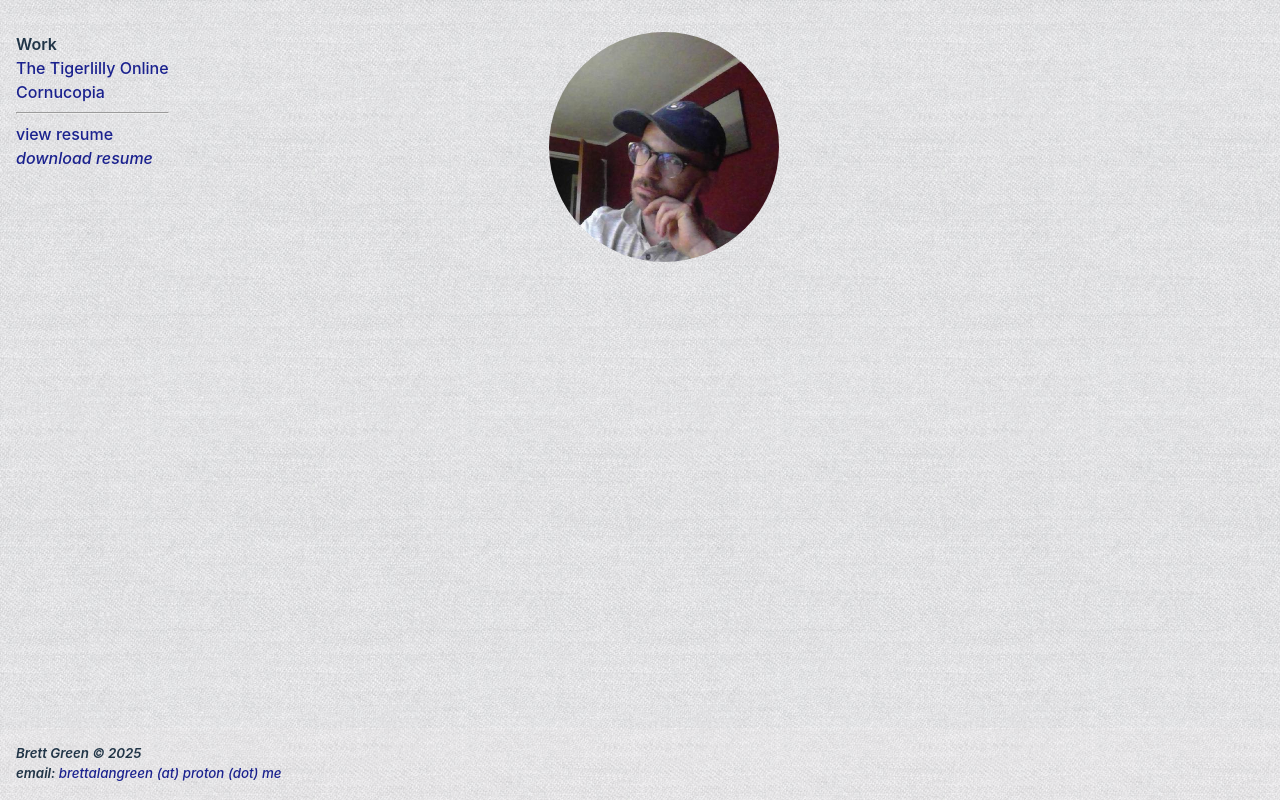
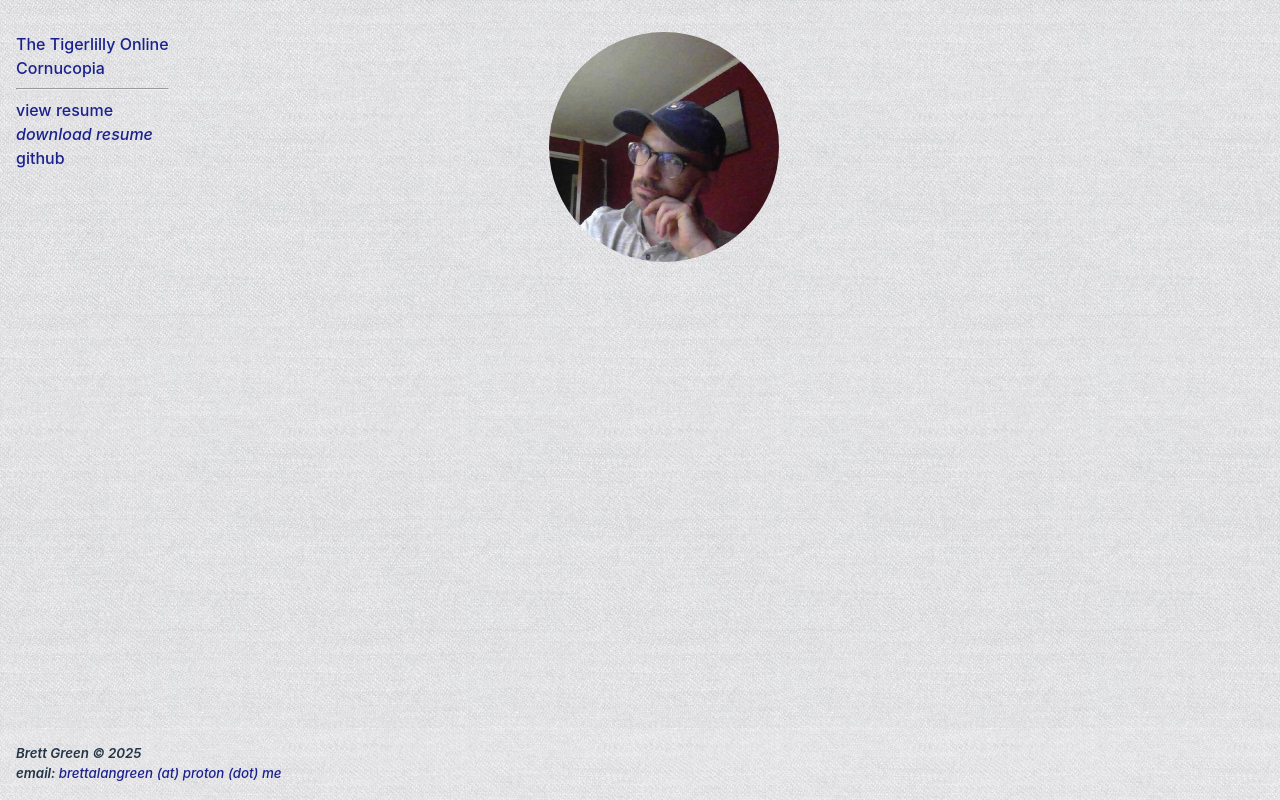
Before and after one commit to brettagreen/PortfolioSite, a React (Vite) app: page / in a window 1280 px wide. Built offline with nearby package versions, Linux system fonts and the light colour scheme.

Commit message:
add github link

```diff
--- a/src/components/Home.jsx
+++ b/src/components/Home.jsx
@@ -15,12 +15,12 @@ function Home() {
 
             <div id="desktop">
                 <aside id="menu">
-                    <span>Work</span><br />
                     <a href="https://thetigerlilly.online" target="_blank">The Tigerlilly Online</a><br />
                     <a href="https://copiarts-frontend.onrender.com" target="_blank">Cornucopia</a>
                     <hr />
                     <div id="show" onClick={showResume}>view resume</div>
-                    <a id="download" href="/docs/resume.odt" >download resume</a>
+                    <a id="download" href="/docs/resume.odt" >download resume</a><br />
+                    <a href="https://github.com/brettagreen">github</a>
                 </aside>
 
                 <section>
@@ -38,7 +38,8 @@ function Home() {
                     <a href="https://copiarts-frontend.onrender.com" target="_blank">Cornucopia</a>
                     <hr />
                     <div id="show" onClick={showResume}>view resume</div>
-                    <a id="download" href="/docs/resume.odt" >download resume</a>
+                    <a id="download" href="/docs/resume.odt" >download resume</a><br />
+                    <a href="https://github.com/brettagreen">github</a>
                 </aside>
             </div>
 
```
